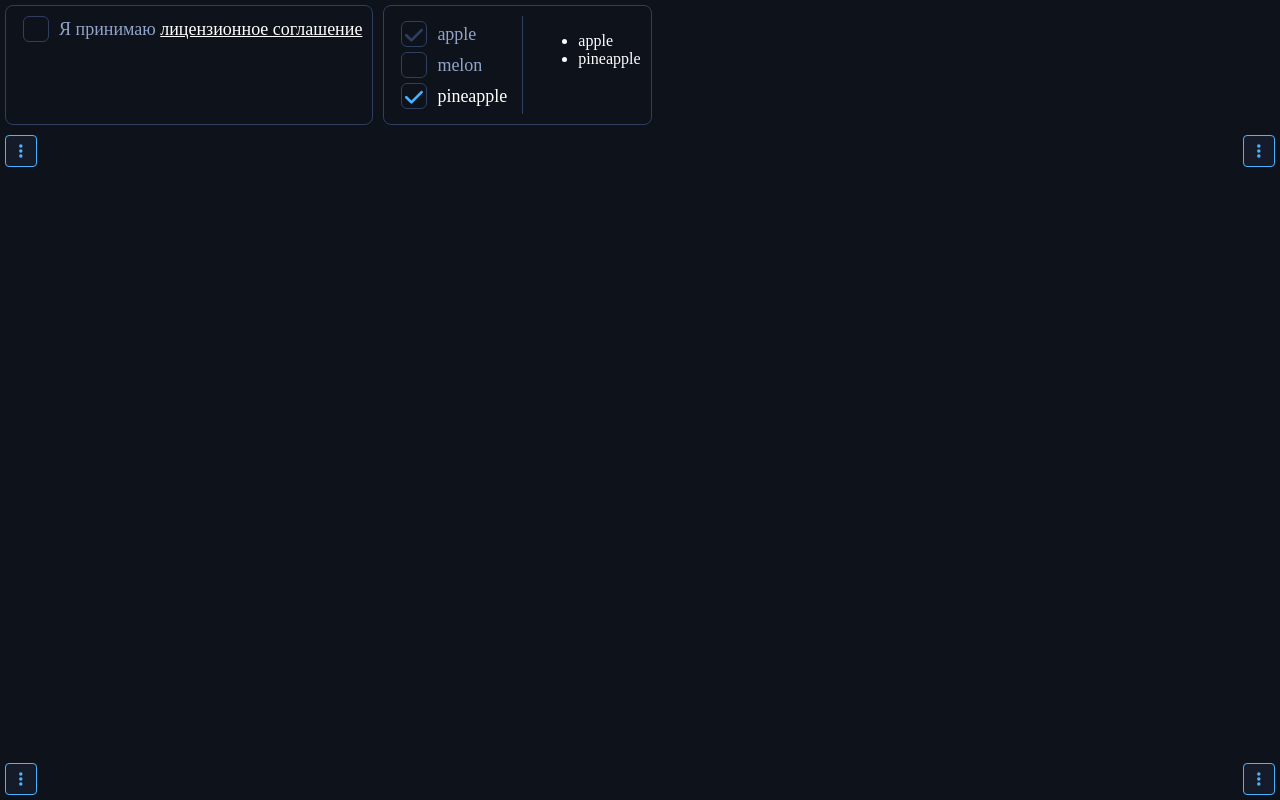
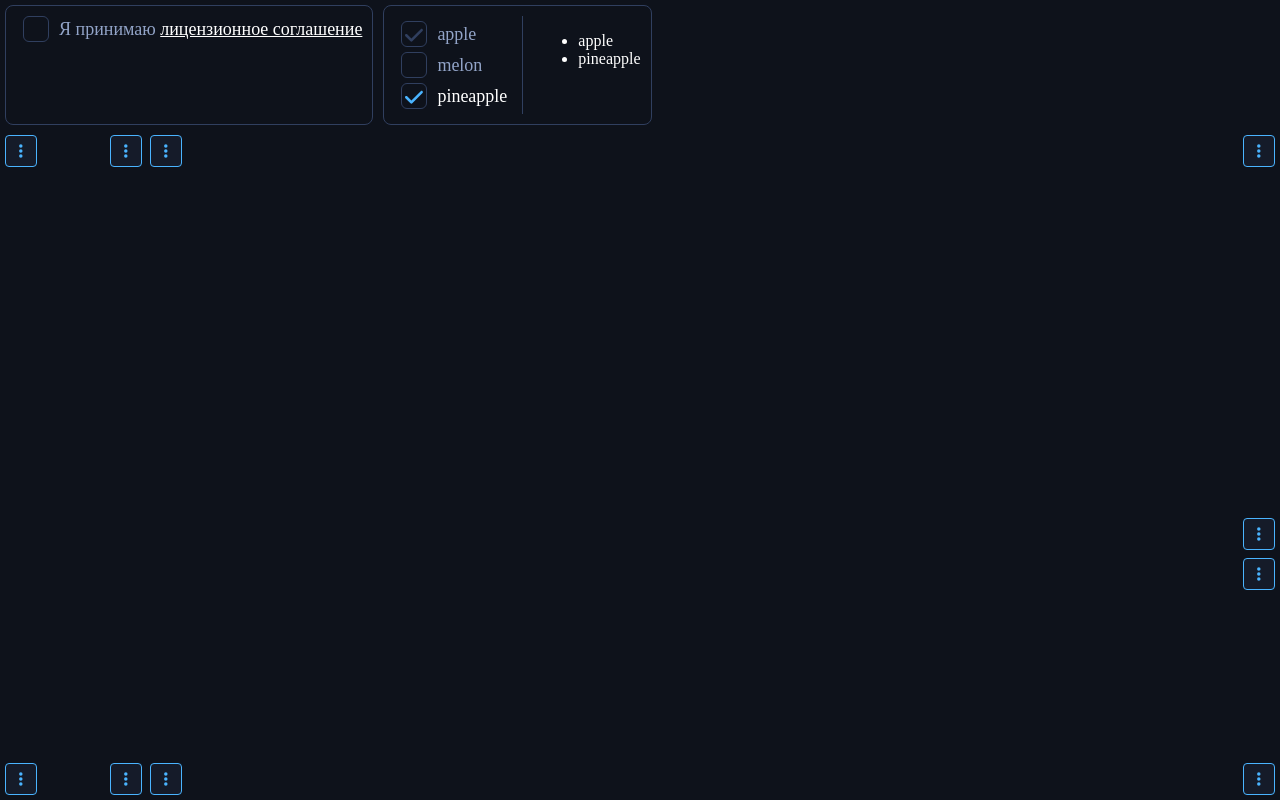
Before and after one commit to gultyaevaa/test_task, a Vue app: page / in a window 1280 px wide. Built offline with nearby package versions, Linux system fonts and the light colour scheme.

Commit message:
Доработал директиву

```diff
--- a/src/components/TestDropdown.vue
+++ b/src/components/TestDropdown.vue
@@ -9,7 +9,7 @@ const logCommand = (command) => {
 </script>
 
 <template>
-  <TDropdown @command="logCommand">
+  <TDropdown class="test-dropdown" @command="logCommand">
     <template #default>
       <div class="dropdown-button">
         <svg class="dropdown-button-icon" xmlns="http://www.w3.org/2000/svg" viewBox="0 0 450 500" width="14">
@@ -56,6 +56,9 @@ const logCommand = (command) => {
 </template>
 
 <style scoped>
+.test-dropdown {
+  position: absolute;
+}
 .dropdown-button {
   width: 30px;
   height: 30px;
--- a/src/directives/PopperPosition.js
+++ b/src/directives/PopperPosition.js
@@ -1,14 +1,15 @@
 const popperPosition = {
     mounted: (element) => {
-        const parent = element.offsetParent;
-        const referenceOffsetLeft = parent.offsetLeft;
+        const reference = element.offsetParent;
+        const referenceOffsetLeft = reference.offsetLeft;
         const dropdownWidth = element.offsetWidth;
         if (referenceOffsetLeft > dropdownWidth) {
             element.style.left = `-${dropdownWidth}px`
         }
-        const dropdownHeight = element.offsetHeight;
-        const referenceOffsetBottom = parent.offsetTop;
-        if (document.body.offsetHeight < referenceOffsetBottom + dropdownHeight) {
+        const dropdownHeight = element.clientHeight;
+        const referenceOffsetBottom = reference.offsetTop;
+        const referenceParent = reference.offsetParent;
+        if (referenceParent.clientHeight < referenceOffsetBottom + dropdownHeight + reference.clientHeight) {
             element.style.top = `-${dropdownHeight + 10}px`;
         }
         element.style.transformOrigin = parseInt(element.style.top) < 0 ? 'bottom' : 'top';
--- a/src/pages/PartTwo.vue
+++ b/src/pages/PartTwo.vue
@@ -6,9 +6,15 @@ import TestDropdown from "@/components/TestDropdown.vue";
 <template>
   <div class="part-two">
     <TestDropdown class="dropdown-left-top"/>
+    <TestDropdown class="dropdown-left-top-110"></TestDropdown>
+    <TestDropdown class="dropdown-left-top-150"></TestDropdown>
     <TestDropdown class="dropdown-right-top"/>
     <TestDropdown class="dropdown-left-bottom"/>
+    <TestDropdown class="dropdown-left-bottom-110"/>
+    <TestDropdown class="dropdown-left-bottom-150"/>
     <TestDropdown class="dropdown-right-bottom"/>
+    <TestDropdown class="dropdown-right-bottom-210"/>
+    <TestDropdown class="dropdown-right-bottom-250"/>
   </div>
 </template>
 
@@ -17,24 +23,53 @@ import TestDropdown from "@/components/TestDropdown.vue";
   position: relative;
   height: calc(100% - 130px);
 }
+
+.dropdown-left-top-150 {
+  top: 5px;
+  left: 150px;
+}
+
+.dropdown-left-top-110 {
+  top: 5px;
+  left: 110px;
+}
+
 .dropdown-left-top {
-  position: absolute;
   top: 5px;
   left: 5px;
 }
+
 .dropdown-right-top {
-  position: absolute;
   top: 5px;
   right: 5px;
 }
+
 .dropdown-left-bottom {
-  position: absolute;
   bottom: 5px;
   left: 5px;
 }
+
+.dropdown-left-bottom-110 {
+  bottom: 5px;
+  left: 110px;
+}
+
+.dropdown-left-bottom-150 {
+  bottom: 5px;
+  left: 150px;
+}
+
 .dropdown-right-bottom {
-  position: absolute;
   bottom: 5px;
   right: 5px;
 }
+
+.dropdown-right-bottom-210 {
+  bottom: 210px;
+  right: 5px;
+}
+.dropdown-right-bottom-250 {
+  bottom: 250px;
+  right: 5px;
+}
 </style>
```
